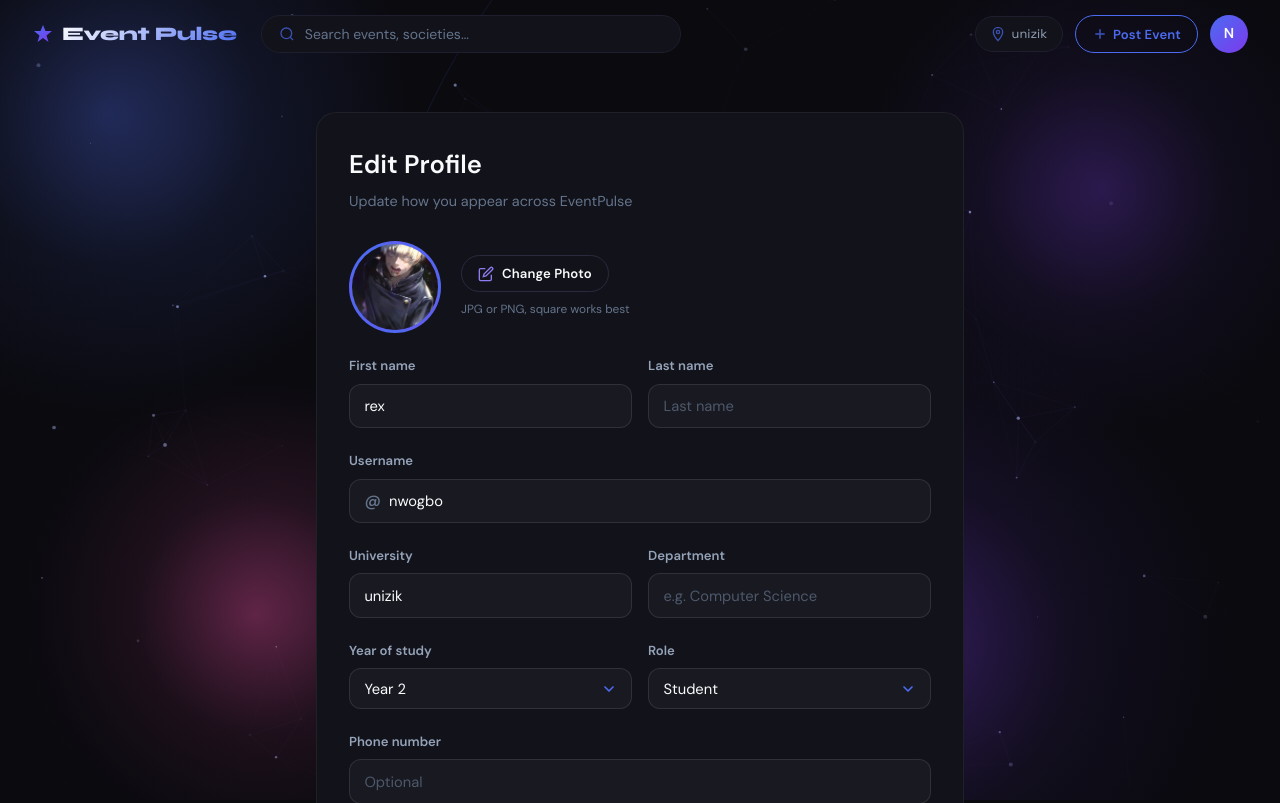
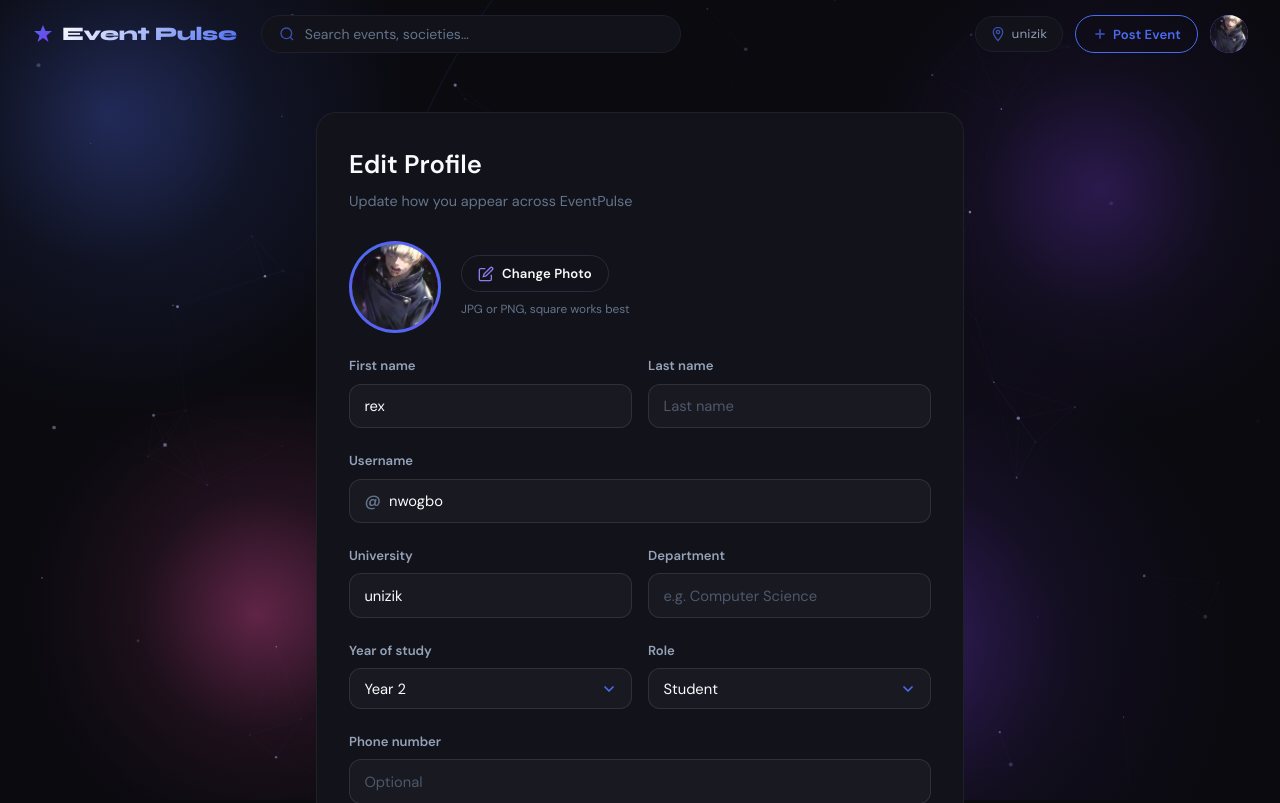
Before and after one commit to V1ru5-001/Event-pulse, a Django app: page /accounts/profile/edit/ in a window 1280 px wide. Shown: the top 803 px of the page. Run offline with Django 5.2, Linux system fonts and the light colour scheme; a user stored in the database is signed in; some libraries are stand-ins or nearby versions.

Commit message:
added profile picture on the profile avatar

```diff
--- a/static/css/main.css
+++ b/static/css/main.css
@@ -121,13 +121,24 @@ button { cursor: pointer; border: none; background: none; }
 }
 .ep-nav__user-menu { position: relative; }
 .ep-nav__avatar {
+  position: relative;
   width: 38px; height: 38px;
+  min-width: 38px;
+  flex-shrink: 0;
   border-radius: 50%;
+  overflow: hidden;                 /* clips the photo to a clean circle */
   background: linear-gradient(135deg, var(--primary), var(--secondary));
   display: flex; align-items: center; justify-content: center;
   font-weight: 700; font-size: 0.9rem;
   cursor: pointer;
   transition: box-shadow 0.2s;
+  isolation: isolate;
+}
+.ep-nav__avatar img {
+  width: 100%; height: 100%;
+  border-radius: 50%;
+  object-fit: cover;                /* fills the circle, never squashed */
+  display: block;
 }
 .ep-nav__avatar--premium { box-shadow: 0 0 0 2px var(--primary), 0 0 14px rgba(75,107,241,0.5); animation: premiumPulse 2.5s ease-in-out infinite; }
 @keyframes premiumPulse {
@@ -1968,3 +1979,29 @@ button { cursor: pointer; border: none; background: none; }
   scrollbar-width: thin;
   scrollbar-color: #4B6BF1 transparent;
 }
+
+/* Nav avatar — orbiting light on hover */
+.ep-nav__avatar::before {
+  content: "";
+  position: absolute;
+  inset: 0;
+  border-radius: 50%;
+  z-index: 2;
+  pointer-events: none;
+  opacity: 0;
+  transition: opacity .3s ease;
+  background: conic-gradient(from 0deg,
+    transparent 0turn,
+    transparent 0.70turn,
+    rgba(75,107,241,0.40) 0.83turn,
+    rgba(124,58,237,0.90) 0.93turn,
+    #ffffff 0.98turn,
+    transparent 1turn);
+  -webkit-mask: radial-gradient(farthest-side, transparent calc(100% - 4px), #000 calc(100% - 3px));
+          mask: radial-gradient(farthest-side, transparent calc(100% - 4px), #000 calc(100% - 3px));
+  animation: ep-avatar-orbit 1.3s linear infinite;
+  animation-play-state: paused;
+}
+.ep-nav__avatar:hover::before { opacity: 1; animation-play-state: running; }
+.ep-nav__avatar:hover { box-shadow: 0 0 14px rgba(124,58,237,0.55); }
+@keyframes ep-avatar-orbit { to { transform: rotate(360deg); } }
--- a/templates/base.html
+++ b/templates/base.html
@@ -8,7 +8,7 @@
   <link rel="preconnect" href="https://fonts.gstatic.com" crossorigin />
   <link href="https://fonts.googleapis.com/css2?family=DM+Sans:wght@300;400;500;600&family=Syne:wght@700;800&family=Space+Grotesk:wght@400;500;600&display=swap" rel="stylesheet" />
   {% load static %}
-  <link rel="stylesheet" href="{% static 'css/main.css' %}" />
+  <link rel="stylesheet" href="{% static 'css/main.css' %}?v=3" />
   {% block extra_head %}{% endblock %}
 </head>
 <body>
@@ -80,7 +80,13 @@
         </a>
 
         <div class="ep-nav__user-menu" id="userMenu">
-          <div class="ep-nav__avatar" id="avatarBtn">{{ user.username|first|upper }}</div>
+          <div class="ep-nav__avatar" id="avatarBtn">
+            {% if user.profile_picture %}
+              <img src="{{ user.profile_picture.url }}" alt="{{ user.username }}">
+            {% else %}
+              {{ user.username|first|upper }}
+            {% endif %}
+          </div>
           <div class="ep-nav__dropdown" id="userDropdown">
             <span class="ep-nav__dropdown-name">{{ user.username }}</span>
             <a href="{% url 'accounts:profile' user.username %}" class="ep-nav__dropdown-item">
```
Also changed, not shown: db.sqlite3, media/profiles/4a9e6123fe771e77b7bc5f872efe931c.png (added).
